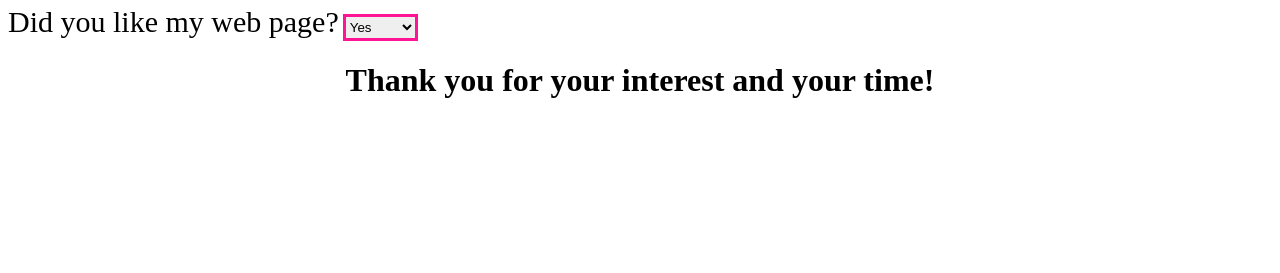
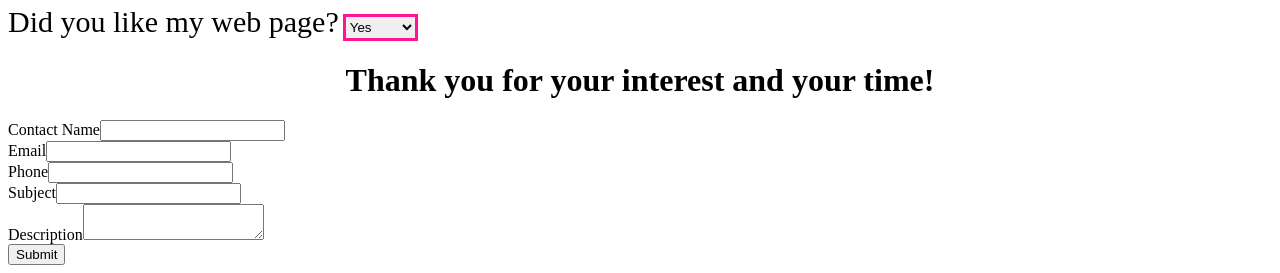
Before and after one commit to Lamanamirzade1/Take1, a plain HTML site: page index.html in a window 1280 px wide. Shown: the part 2396-2669 px from the top of the page. Before the commit the page ends 2516 px from the top, so only its background shows below. Drawn offline with Linux system fonts and the light colour scheme; a script that the page names is missing.

Commit message:
Update index.html

```diff
--- a/index.html
+++ b/index.html
@@ -4,6 +4,7 @@
     <meta charset="UTF-8">
     <meta name="viewport" content="width=device-width, initial-scale=1.0">
     <title>Document</title>
+    <link rel="shortcut icon" href="/assets/public/favicon.ico" />
     <link rel="stylesheet" type="text/css" href="index.css">
 </head>
 <body>
@@ -171,5 +172,43 @@
 </div>
 <h1 style="text-align:center">Thank you for your interest and your time!</h1>
 <script src="index.js"></script>
+    <!--  ----------------------------------------------------------------------  -->
+<!--  NOTE: Please add the following <META> element to your page <HEAD>.      -->
+<!--  If necessary, please modify the charset parameter to specify the        -->
+<!--  character set of your HTML page.                                        -->
+<!--  ----------------------------------------------------------------------  -->
+
+<META HTTP-EQUIV="Content-type" CONTENT="text/html; charset=UTF-8">
+
+<!--  ----------------------------------------------------------------------  -->
+<!--  NOTE: Please add the following <FORM> element to your page.             -->
+<!--  ----------------------------------------------------------------------  -->
+
+<form action="https://webto.salesforce.com/servlet/servlet.WebToCase?encoding=UTF-8" method="POST">
+
+<input type=hidden name="orgid" value="00DHp0000026eE6">
+<input type=hidden name="retURL" value="http://google.com">
+
+<!--  ----------------------------------------------------------------------  -->
+<!--  NOTE: These fields are optional debugging elements. Please uncomment    -->
+<!--  these lines if you wish to test in debug mode.                          -->
+<!--  <input type="hidden" name="debug" value=1>                              -->
+<!--  <input type="hidden" name="debugEmail"                                  -->
+<!--  value="lamanamirzade1@gmail.com">                                       -->
+<!--  ----------------------------------------------------------------------  -->
+
+<label for="name">Contact Name</label><input  id="name" maxlength="80" name="name" size="20" type="text" /><br>
+
+<label for="email">Email</label><input  id="email" maxlength="80" name="email" size="20" type="text" /><br>
+
+<label for="phone">Phone</label><input  id="phone" maxlength="40" name="phone" size="20" type="text" /><br>
+
+<label for="subject">Subject</label><input  id="subject" maxlength="80" name="subject" size="20" type="text" /><br>
+
+<label for="description">Description</label><textarea name="description"></textarea><br>
+
+<input type="submit" name="submit">
+
+</form>
 </body>
 </html>
```
